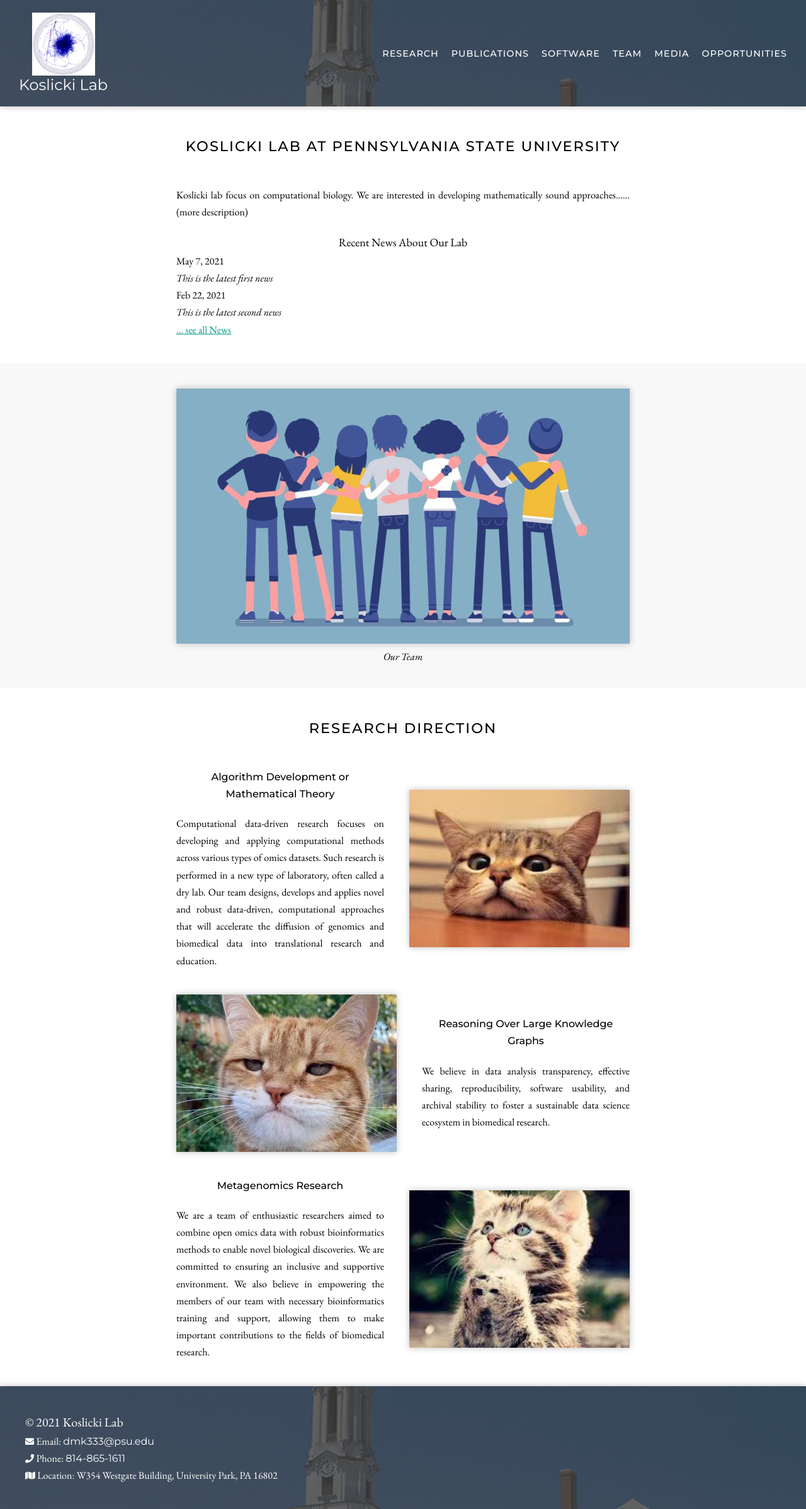
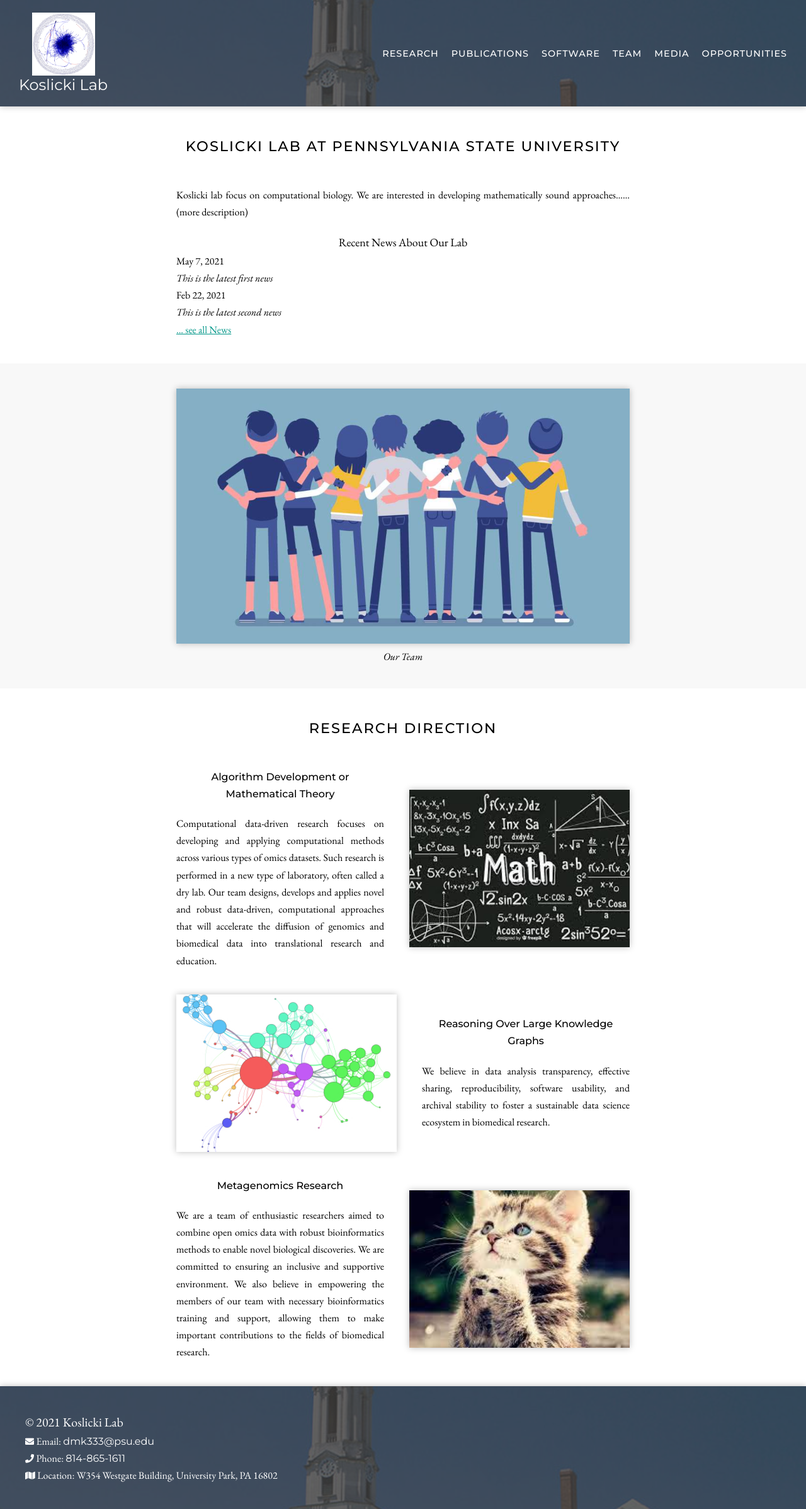
Before and after one commit to mohsenht/Koslicki-lab-PSU, a Jekyll site: the page built from index.md, in a window 1280 px wide. Shown: the whole page at 63% size. Built offline with Jekyll 4.4.1, drawn with Linux system fonts in a browser that asks for light colours; nearby versions of some CDN libraries.

Commit message:
change some pictures on the front page

```diff
--- a/index.md
+++ b/index.md
@@ -33,7 +33,7 @@
 
 {%
   include feature.html
-  image="images/image_1.jpg"
+  image="images/direction1_image.jpg"
   link="research"
   heading="Algorithm Development or Mathematical Theory"
   text=text
@@ -45,7 +45,7 @@
 
 {%
   include feature.html
-  image="images/image_2.jpg"
+  image="images/direction2_image.jpg"
   link="research"
   heading="Reasoning Over Large Knowledge Graphs"
   text=text
```
Also changed, not shown: images/direction1_image.jpg (added), images/direction2_image.jpg (added).
